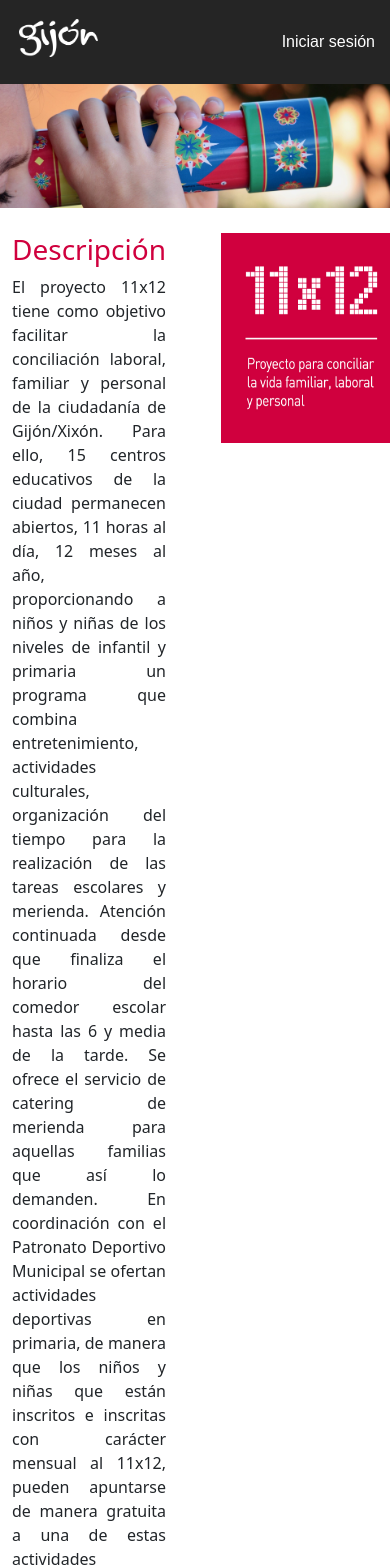
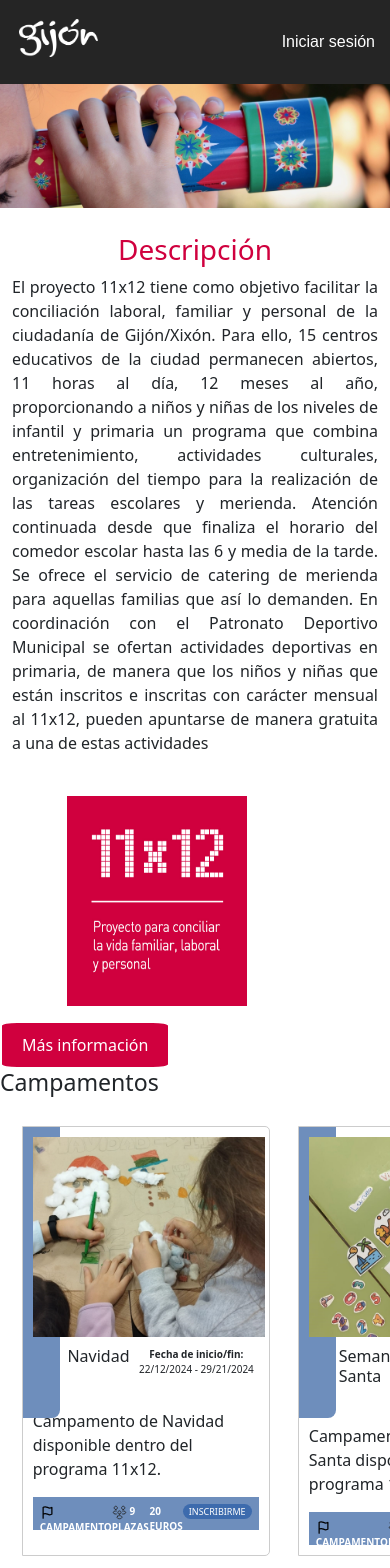
Before and after one commit to luispardosuarez/Project11x12-Frontend-Team1-Gijon23_24-1, a Vue app: page / in a window 390 px wide. Shown: the top 1568 px of the page. Built offline with nearby package versions, Linux system fonts and the light colour scheme.

Commit message:
creando responsive al body

```diff
--- a/src/components/Body.vue
+++ b/src/components/Body.vue
@@ -148,5 +148,14 @@ font-size: 28px;
 .information td {
 padding: 15px;
 }
-
+@media screen and (max-width: 768px) {
+    .container {
+      flex-direction: column;
+    }
+    .information .more-information {
+      margin-left: 0;
+      margin-top: 15px;
+      text-align: center;
+    }
+  }
 </style>
```
